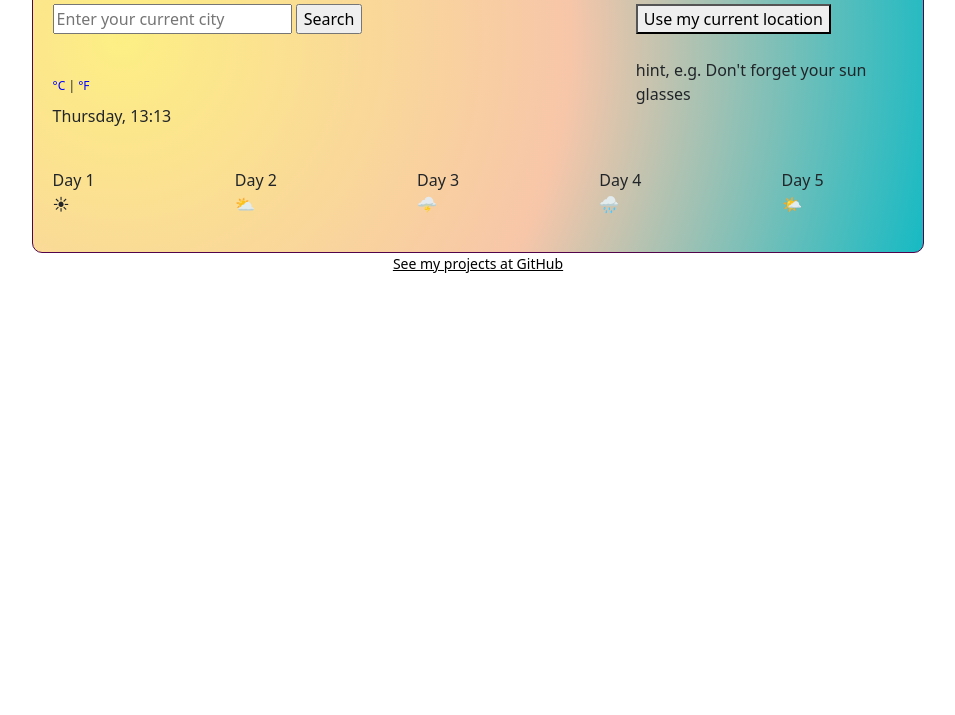
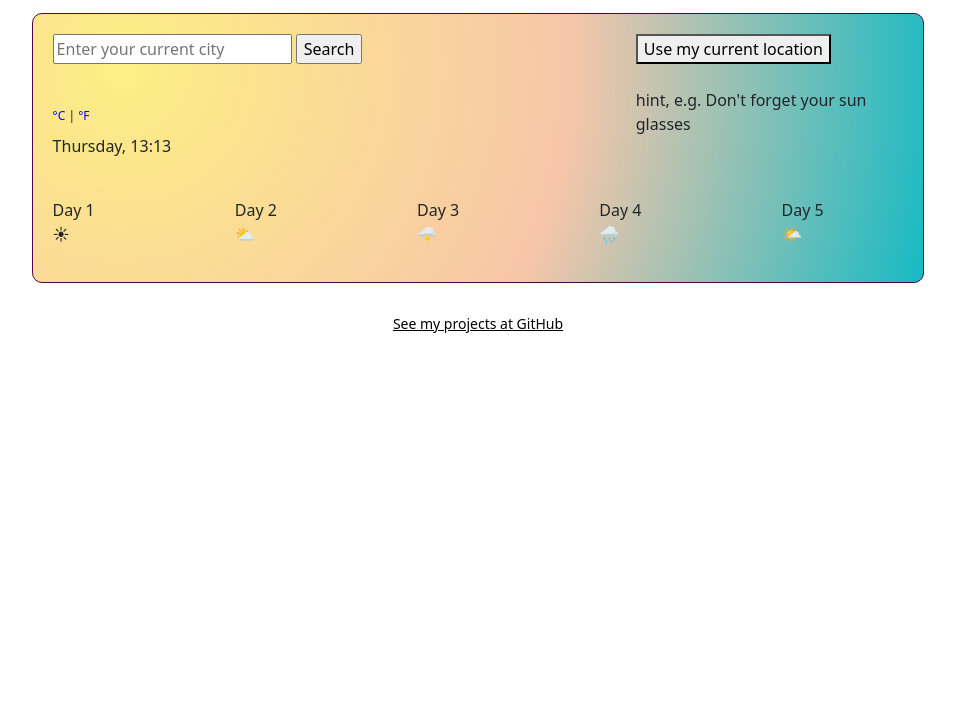
Before and after one commit to Franzi2110/weather-app, a plain HTML site: page index.html in a window 1280 px wide. Shown: the part 85-800 px from the top of the page, without its empty margins (162-1117 px from the left). Drawn offline with nearby package versions, Linux system fonts and the light colour scheme.

Commit message:
styled the app

```diff
--- a/src/styles.css
+++ b/src/styles.css
@@ -38,8 +38,9 @@ ul {
   cursor: pointer;
 }
 .weather-app {
-  margin: 0 auto;
+  margin: 30px auto;
   padding: 20px;
+  max-width: 80%;
   border: 1px solid rgb(82, 4, 74);
   border-radius: 10px;
   max-width: 80%;
```
